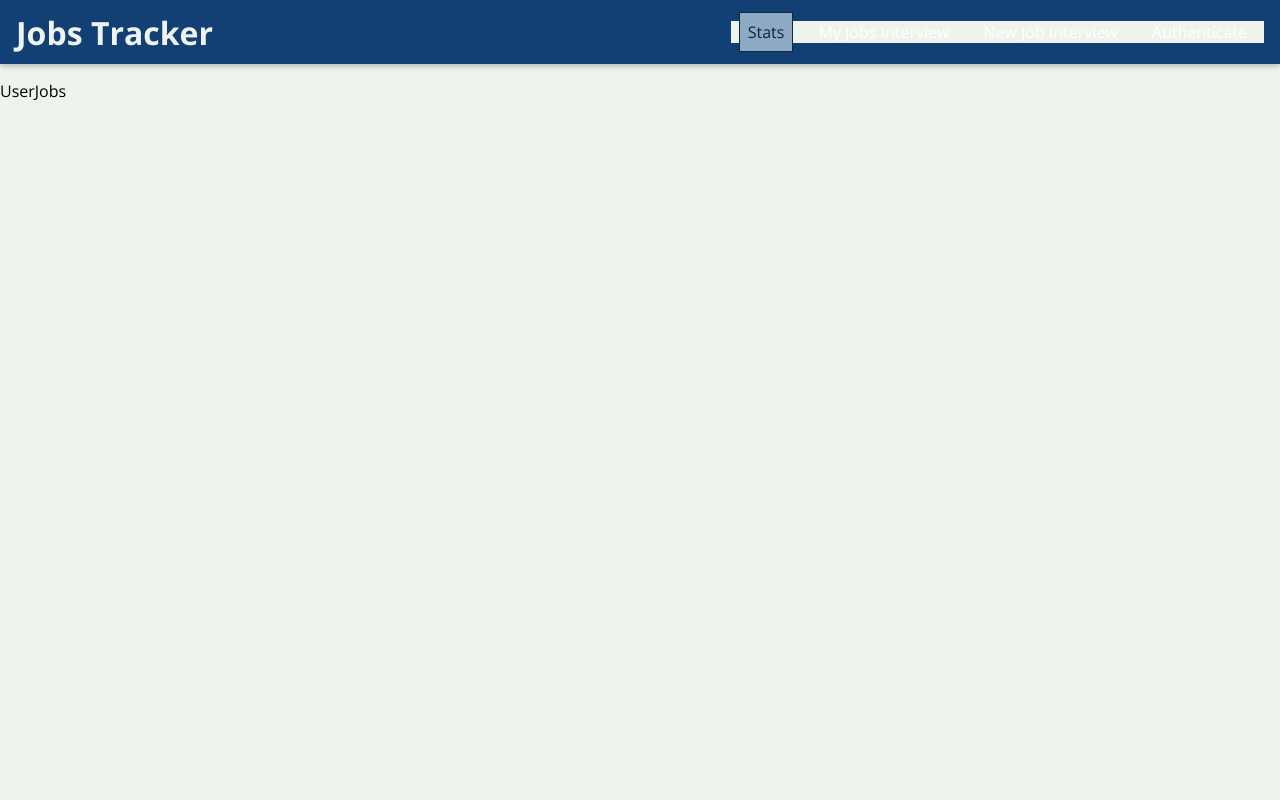
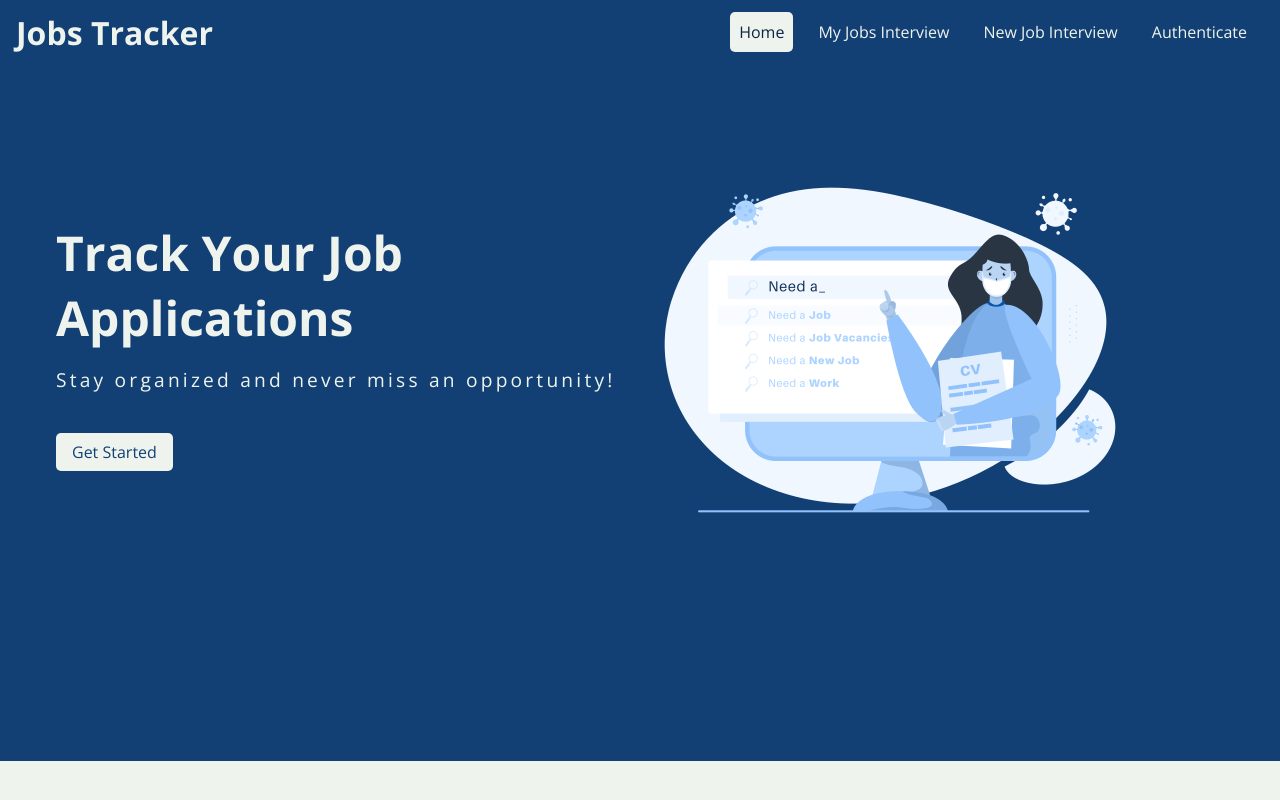
Before and after one commit to FedericoPiazzolla/job-tracker-mern, a React (Vite) app in the folder client/: page / in a window 1280 px wide. Built offline with nearby package versions, Linux system fonts and the light colour scheme.

Commit message:
fix: color on navBar

```diff
--- a/client/src/App.jsx
+++ b/client/src/App.jsx
@@ -1,14 +1,19 @@
 import React from "react";
-import { BrowserRouter as Router } from "react-router-dom";
+import { BrowserRouter as Router, Routes, Route } from "react-router-dom";
 import UserJobs from "./jobs/pages/UserJobs";
 import MainNavigation from "./shared/Navigation/MainNavigation";
+import LandingPage from "./jobs/pages/LandingPage";
 
 function App() {
   return (
     <Router>
       <MainNavigation />
       <main>
-        <UserJobs />
+        <Routes>
+          <Route path="/" element={<LandingPage />} />
+          <Route path="/u1/jobs" element={<UserJobs />} />
+          {/* Add more routes as needed */}
+        </Routes>
       </main>
     </Router>
   );
--- a/client/src/index.css
+++ b/client/src/index.css
@@ -9,6 +9,8 @@
 }
 
 * {
+  margin: 0;
+  padding: 0;
   box-sizing: border-box;
 }
 
@@ -19,6 +21,20 @@ html {
 body {
   margin: 0;
   background: var(--background-color);
+}
+main {
+  margin-top: 4rem;
+}
+
+img {
+  max-width: 100%;
+  height: auto;
+}
+
+.container {
+  max-width: 1200px;
+  margin: 0 auto;
+  padding: 0 1rem;
 }
 
 .slide-in-left-enter {
--- /dev/null
+++ b/client/src/jobs/components/Hero.jsx
@@ -0,0 +1,27 @@
+import React from "react";
+import "./style/Hero.css";
+import HeroImage from "../../assets/images/a-woman-looking-for-a-job-on-website.png";
+
+const Hero = () => {
+  return (
+    <div className="hero">
+      <div className="container">
+        <div className="hero-wrap">
+          <div className="hero-content">
+            <h1>Track Your Job Applications</h1>
+            <p>Stay organized and never miss an opportunity!</p>
+            <a href="/auth" className="btn-hero">
+              Get Started
+            </a>
+          </div>
+
+          <div className="hero-image">
+            <img src={HeroImage} alt="Job Tracker" />
+          </div>
+        </div>
+      </div>
+    </div>
+  );
+};
+
+export default Hero;
--- /dev/null
+++ b/client/src/jobs/components/style/Hero.css
@@ -0,0 +1,60 @@
+.hero {
+  background-color: var(--primary-color);
+  padding: 6rem 0;
+}
+
+.hero h1 {
+  margin: 0;
+}
+
+.hero-wrap {
+  display: flex;
+  justify-content: center;
+  align-items: flex-start;
+  flex-direction: column;
+  position: relative;
+}
+
+.hero-content {
+  width: 50%;
+  color: var(--background-color);
+
+}
+
+.hero-content h1 {
+  font-size: 3rem;
+  margin-bottom: 1rem;
+}
+.hero-content p {
+  font-size: 1.2rem;
+  letter-spacing: 0.2rem;
+  margin-bottom: 3rem;
+}
+.hero-content a {
+  text-decoration: none;
+  color: var(--primary-color);
+  background-color: var(--background-color);
+  padding: 0.5rem 1rem;
+  border-radius: 5px;
+  transition: background-color 0.3s ease;
+}
+
+.hero-image {
+  width: 50%;
+
+}
+
+@media (min-width: 768px) {
+  .hero-wrap {
+    flex-direction: row;
+  }
+
+  .hero-image {
+  width: 50%;
+  transform: translateY(-60px); /* Sposta verso l'alto */
+}
+
+.hero-content {
+  transform: translateY(60px); /* Sposta verso il basso */
+}
+}
--- /dev/null
+++ b/client/src/jobs/pages/LandingPage.jsx
@@ -0,0 +1,14 @@
+import React from "react";
+import Hero from "../components/Hero";
+
+const LandingPage = () => {
+  return (
+    <>
+      <div className="landing-page">
+        <Hero />
+      </div>
+    </>
+  );
+};
+
+export default LandingPage;
--- a/client/src/jobs/pages/UserJobs.jsx
+++ b/client/src/jobs/pages/UserJobs.jsx
@@ -1,4 +1,29 @@
 import React from "react";
+
+const DUMMY_JOBS = [
+  {
+    id: "j1",
+    title: "Software Engineer",
+    description: "Develop and maintain software applications.",
+    website: "https://example.com",
+    company: "Tech Corp",
+    location: "New York, NY",
+    status: "applied",
+    date: "2023-10-01",
+    salary: "$100,000 - $120,000",
+  },
+  {
+    id: "j2",
+    title: "Data Scientist",
+    description: "Analyze and interpret complex data sets.",
+    website: "https://example.com",
+    company: "Tech Corp",
+    location: "San Francisco, CA",
+    status: "interviewing",
+    date: "2023-10-02",
+    salary: "$120,000 - $140,000",
+  },
+];
 
 const UserJobs = () => {
   return <div>UserJobs</div>;
--- a/client/src/shared/Navigation/MainNavigation.jsx
+++ b/client/src/shared/Navigation/MainNavigation.jsx
@@ -36,6 +36,7 @@ const MainNavigation = (props) => {
           <span />
           <span />
         </button>
+
         <h1 className="main-navigation__title">
           <Link>Jobs Tracker</Link>
         </h1>
--- a/client/src/shared/Navigation/NavLinks.jsx
+++ b/client/src/shared/Navigation/NavLinks.jsx
@@ -8,7 +8,7 @@ const NavLinks = (props) => {
     <ul className="nav-links">
       <li>
         <NavLink to="/" exact>
-          Stats
+          Home
         </NavLink>
       </li>
       <li>
--- a/client/src/shared/Navigation/style/MainHeader.css
+++ b/client/src/shared/Navigation/style/MainHeader.css
@@ -10,13 +10,8 @@
   left: 0;
   background: var(--primary-color);
   color: var(--background-color);
-  box-shadow: 0 2px 6px rgba(0, 0, 0, 0.26);
   padding: 0 1rem;
   z-index: 5;
-}
-
-main {
-  margin-top: 5rem;
 }
 
 @media (min-width: 768px) {
--- a/client/src/shared/Navigation/style/NavLinks.css
+++ b/client/src/shared/Navigation/style/NavLinks.css
@@ -9,7 +9,7 @@
   flex-direction: column;
   justify-content: center;
   align-items: center;
-  background-color: var(--background-color);
+  background-color: var(--background-btn-color);
 }
 
 .nav-links li {
@@ -18,7 +18,7 @@
 
 .nav-links a {
   border: 1px solid transparent;
-  color: var(--background-btn-color);
+  color: var(--background-color);
   text-decoration: none;
   padding: 0.5rem;
 }
@@ -26,14 +26,15 @@
 .nav-links a:hover,
 .nav-links a:active,
 .nav-links a.active {
-  background: var(--text-color);
-  border-color: var(--background-btn-color);
+  border-radius: 5px;
+  background: var(--background-color);
   color: var(--background-btn-color);
 }
 
 @media (min-width: 768px) {
   .nav-links {
     flex-direction: row;
+    background-color: transparent;
   }
 
   .nav-links li {
@@ -41,7 +42,7 @@
   }
 
   .nav-links a {
-    color: white;
+    color: var(--background-color);
     text-decoration: none;
   }
 
```
Also changed, not shown: client/src/shared/UIElements/Card.jsx (added, +7 -0 lines), client/src/assets/images/a-woman-looking-for-a-job-on-website.png (added).
